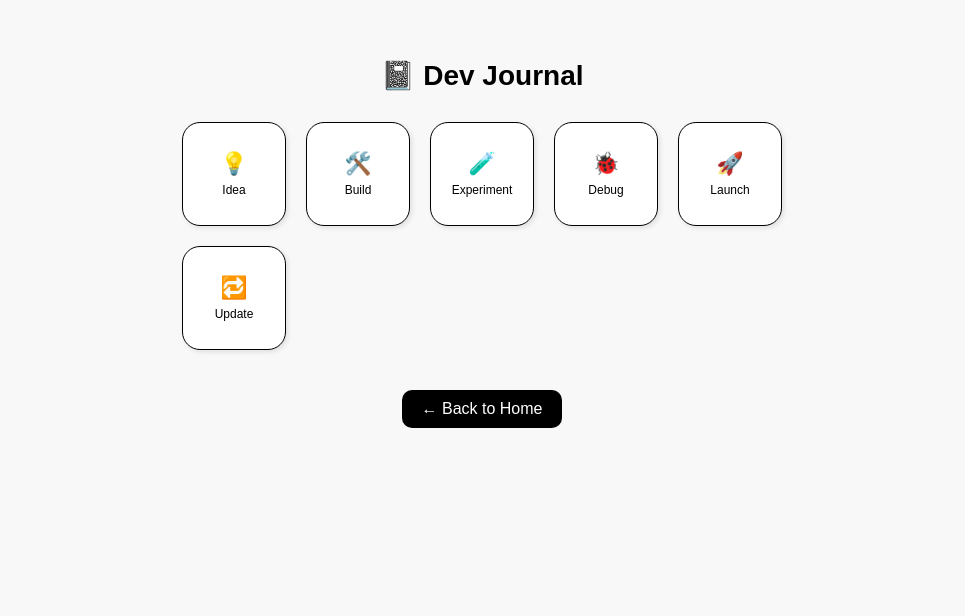
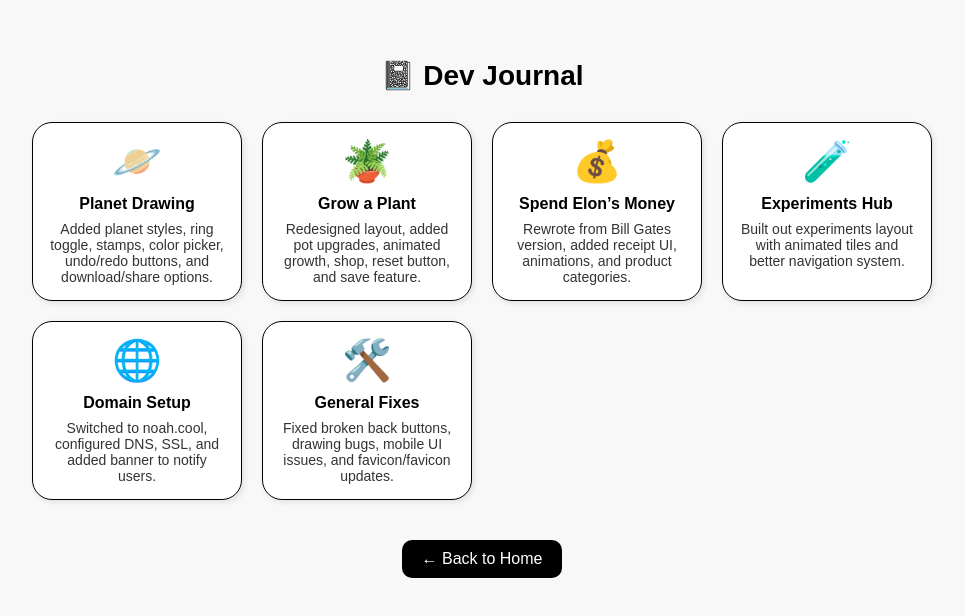
Before and after one commit to Noaho600/Noah.Cool, a plain HTML site: page journal.html in a window 1280 px wide. Shown: the whole page, without its empty margins (158-1123 px from the left). Drawn offline with Linux system fonts and the light colour scheme.

Commit message:
Update journal.html

```diff
--- a/journal.html
+++ b/journal.html
@@ -22,32 +22,38 @@
 
     .journal-grid {
       display: grid;
-      grid-template-columns: repeat(auto-fit, minmax(100px, 1fr));
+      grid-template-columns: repeat(auto-fit, minmax(200px, 1fr));
       gap: 20px;
-      max-width: 600px;
+      max-width: 900px;
       width: 100%;
-      justify-items: center;
     }
 
     .journal-entry {
       background: white;
       border: 1.5px solid black;
-      border-radius: 18px;
-      width: 90px;
-      height: 90px;
+      border-radius: 20px;
+      padding: 15px;
+      box-shadow: 2px 2px 6px rgba(0, 0, 0, 0.1);
       display: flex;
       flex-direction: column;
       align-items: center;
-      justify-content: center;
       text-align: center;
-      font-size: 22px;
-      padding: 6px;
-      box-shadow: 2px 2px 5px rgba(0,0,0,0.1);
+    }
+
+    .emoji {
+      font-size: 40px;
+      margin-bottom: 10px;
     }
 
     .label {
-      font-size: 12px;
-      margin-top: 6px;
+      font-size: 16px;
+      font-weight: bold;
+      margin-bottom: 8px;
+    }
+
+    .log {
+      font-size: 14px;
+      color: #333;
     }
 
     .back-btn {
@@ -68,28 +74,39 @@
 
   <div class="journal-grid">
     <div class="journal-entry">
-      💡
-      <div class="label">Idea</div>
+      <div class="emoji">🪐</div>
+      <div class="label">Planet Drawing</div>
+      <div class="log">Added planet styles, ring toggle, stamps, color picker, undo/redo buttons, and download/share options.</div>
     </div>
+
     <div class="journal-entry">
-      🛠️
-      <div class="label">Build</div>
+      <div class="emoji">🪴</div>
+      <div class="label">Grow a Plant</div>
+      <div class="log">Redesigned layout, added pot upgrades, animated growth, shop, reset button, and save feature.</div>
     </div>
+
     <div class="journal-entry">
-      🧪
-      <div class="label">Experiment</div>
+      <div class="emoji">💰</div>
+      <div class="label">Spend Elon’s Money</div>
+      <div class="log">Rewrote from Bill Gates version, added receipt UI, animations, and product categories.</div>
     </div>
+
     <div class="journal-entry">
-      🐞
-      <div class="label">Debug</div>
+      <div class="emoji">🧪</div>
+      <div class="label">Experiments Hub</div>
+      <div class="log">Built out experiments layout with animated tiles and better navigation system.</div>
     </div>
+
     <div class="journal-entry">
-      🚀
-      <div class="label">Launch</div>
+      <div class="emoji">🌐</div>
+      <div class="label">Domain Setup</div>
+      <div class="log">Switched to noah.cool, configured DNS, SSL, and added banner to notify users.</div>
     </div>
+
     <div class="journal-entry">
-      🔁
-      <div class="label">Update</div>
+      <div class="emoji">🛠️</div>
+      <div class="label">General Fixes</div>
+      <div class="log">Fixed broken back buttons, drawing bugs, mobile UI issues, and favicon/favicon updates.</div>
     </div>
   </div>
 
```
